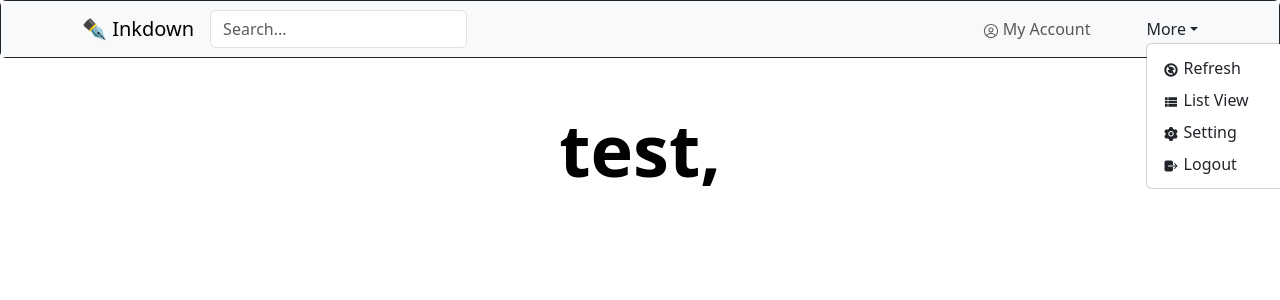
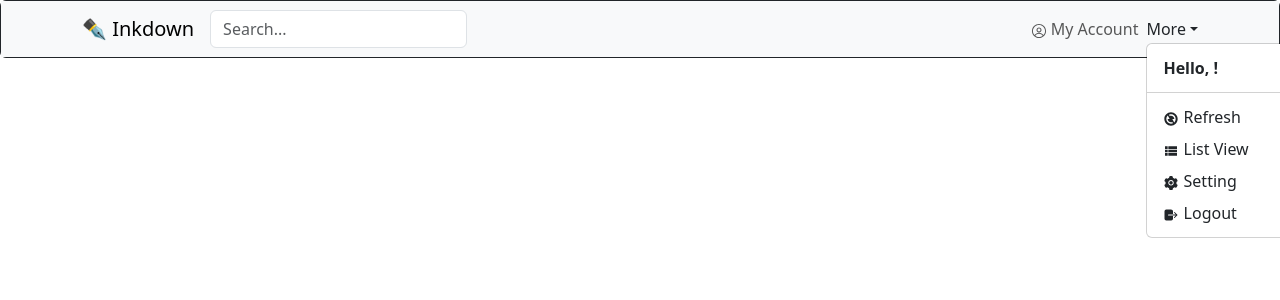
Before and after one commit to Ciezo/demo-react-app, a React (Create React App) app: page /username/home in a window 1280 px wide. Both pictures are taken after a click on the button "More". Shown: the top 300 px of the page. Built offline with nearby package versions, Linux system fonts and the light colour scheme.

Commit message:
UserHomeNavbar component
A navbar at user home

```diff
--- a/src/components/UserHomeNavbar.jsx
+++ b/src/components/UserHomeNavbar.jsx
@@ -11,7 +11,7 @@ import { MdViewList } from "react-icons/md";
 import { RxAvatar } from "react-icons/rx";
 import { IoLogOut } from "react-icons/io5";
 
-function UserHomeNavbar() {
+function UserHomeNavbar({ username }) {
   return (
     <>
       <Card border="dark">
@@ -23,10 +23,12 @@ function UserHomeNavbar() {
             <Nav className="me-auto">
               <Form.Control size="md" type="text" placeholder="Search..." />
             </Nav>
-            <Nav className="mx-5">
-              <Nav.Link href-="#my_account"><RxAvatar /> My Account</Nav.Link>
+            <Nav>
+              <Nav.Link href-="/home/my-account"><RxAvatar /> My Account</Nav.Link>
             </Nav>
             <NavDropdown title="More" id="collapsible-nav-dropdown">
+              <NavDropdown.Item><b>{`Hello, ${username}!`}</b></NavDropdown.Item>
+              <NavDropdown.Divider />
               <NavDropdown.Item href="#refresh"><RiRefreshFill /> Refresh</NavDropdown.Item>
               <NavDropdown.Item href="#list_view"><MdViewList /> List View</NavDropdown.Item>
               <NavDropdown.Item href="#setting"><AiFillSetting /> Setting</NavDropdown.Item>
--- a/src/pages/UserHome.jsx
+++ b/src/pages/UserHome.jsx
@@ -1,5 +1,4 @@
 import React from "react";
-import Header from "../components/Header";
 import { getUserCookie } from "../utils/GetUserCookie";
 import UserHomeNavbar from "../components/UserHomeNavbar";
 
@@ -8,9 +7,9 @@ function UserHome() {
 
   return (
     <>
-      <UserHomeNavbar />
+      <UserHomeNavbar
+      username={usernameCookie}/>
       <div className="container-sm mx-auto pt-5">
-        <Header text={`test, ${usernameCookie}`} size={2} />
       </div>
     </>
   );
```
Also changed, not shown: 1 other file (tests, documents, lock files or other folders).
